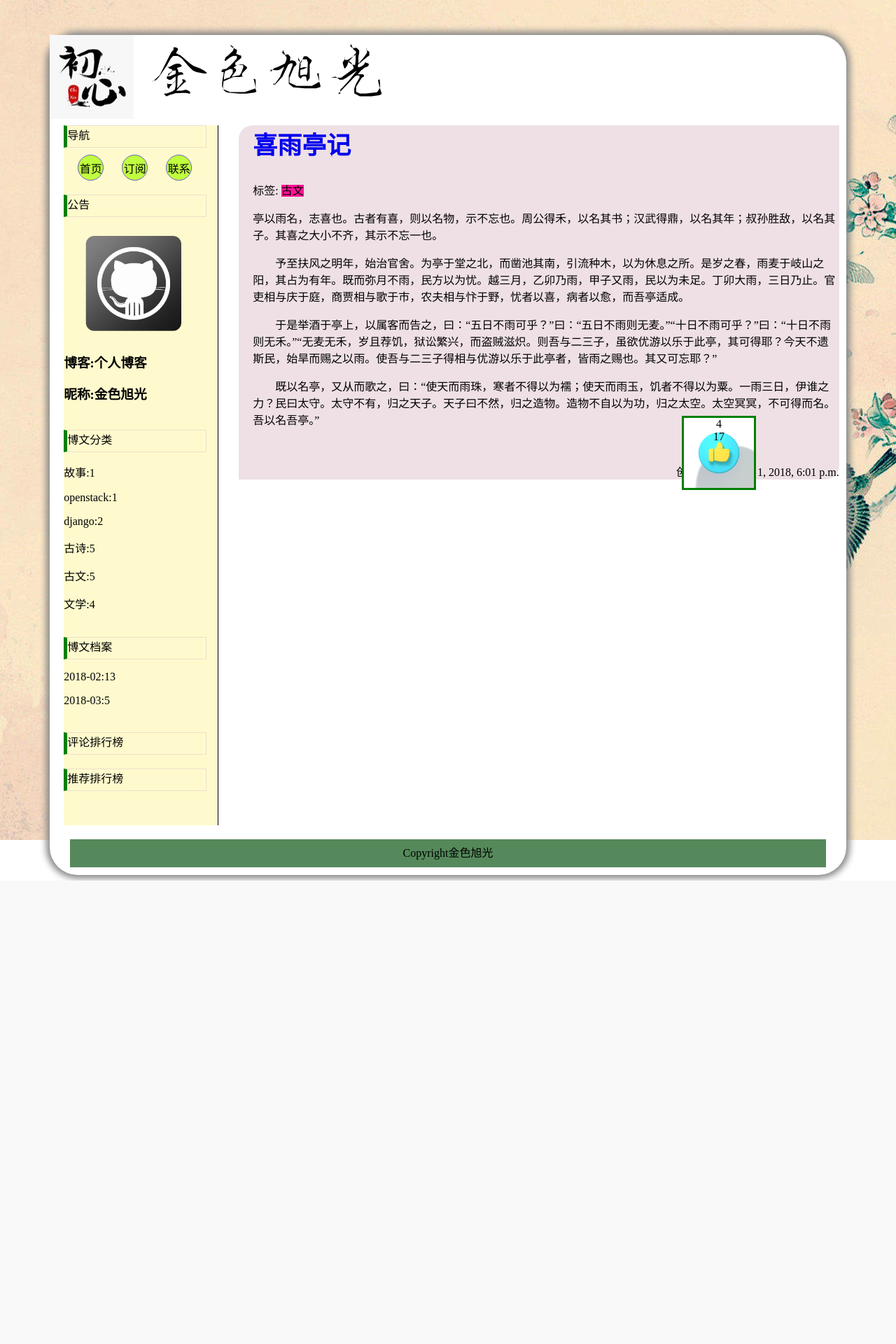
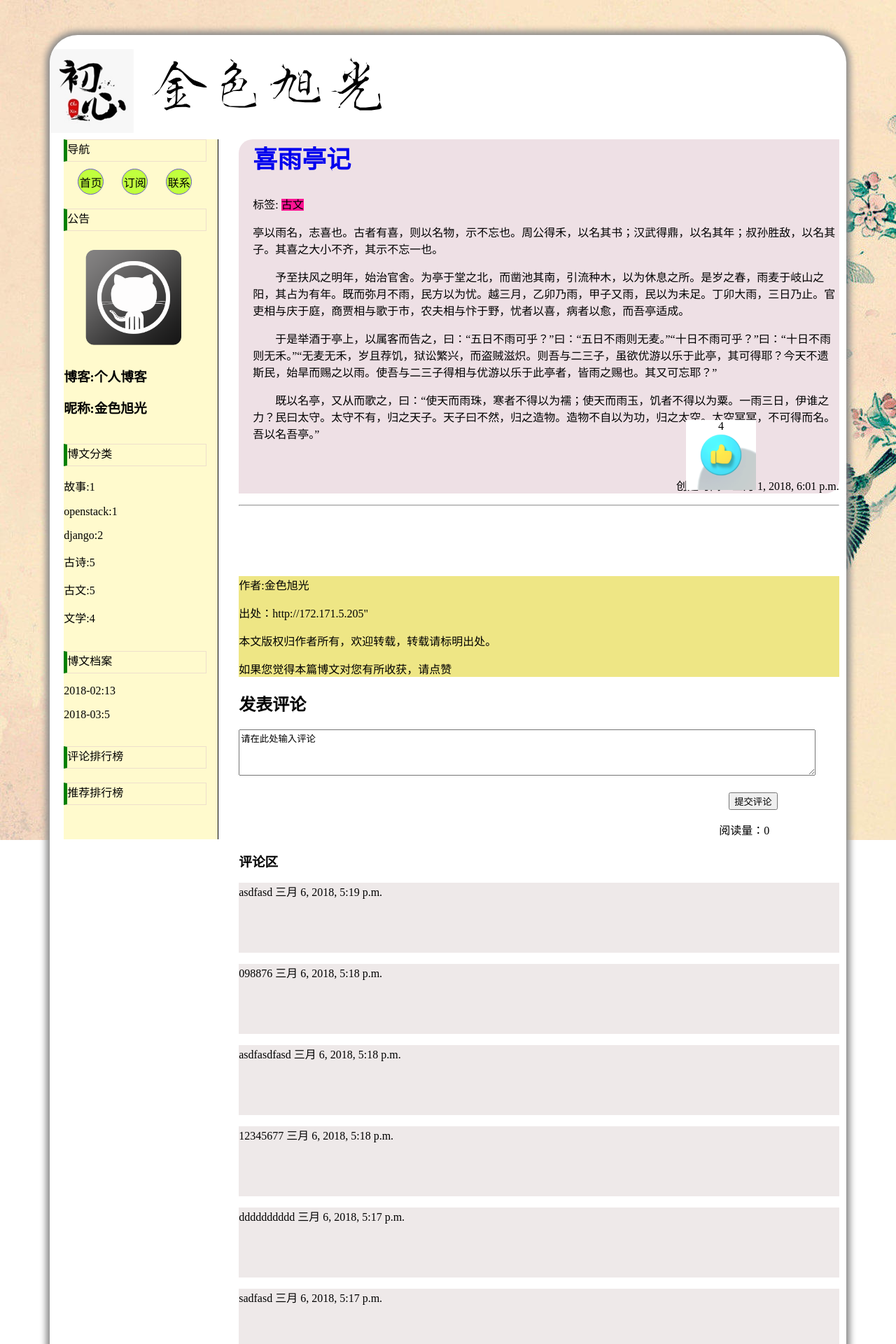
Before and after one commit to goldSunshine/blog, a Django app: page /post/17/ in a window 1280 px wide. Shown: the top 1920 px of the page at 70% size. Before the commit the page ends 1258 px from the top, so only its background shows below. Run offline with Django 3.2, Linux system fonts and the light colour scheme; data comes from the database, SQL or seed files in the repository; both versions use the stored data as it was after the commit.

Commit message:
2018.3.6

```diff
--- a/blog/models.py
+++ b/blog/models.py
@@ -11,6 +11,7 @@ class Article(models.Model):
     content = UEditorField("文章正文",height=300,width=1000,default="",blank=True,imagePath="uploads/blog/images/",
                            toolbars="besttome",filePath="uploads/blog/files")
     zan = models.IntegerField(default=0)
+    read_num = models.IntegerField(default=0)
 
 
     def __unicode__(self):
@@ -20,3 +21,16 @@ class Article(models.Model):
         ordering = ['-pub_date']
         verbose_name = "文章"
         verbose_name_plural = "文章"
+
+
+
+class Comment(models.Model):
+    art_id =  models.IntegerField()
+    discuss = models.CharField("评论",max_length = 500)
+    comment_time = models.DateTimeField("评论时间",auto_now=True,null=True)
+
+    def __unicode__(self):
+        return self.discuss
+
+    class Meta():
+        ordering = ['-comment_time']
--- a/blog/templates/post.html
+++ b/blog/templates/post.html
@@ -25,6 +25,8 @@ body{
     min-height:1200px;
     margin:50px auto auto auto;
     box-shadow: 0px 0px 10px 5px #888888;
+    position:relative;
+    overflow:hidden;
 }
 
 #title{
@@ -35,7 +37,8 @@ body{
 
 #container{
     width:100%;
-    height:1000px;
+    min-height:1000px;
+    height:auto;
     border-radius: 40px;
 }
 
@@ -55,7 +58,7 @@ body{
    height:40px;
    text-align:center;
    line-height:40px;
-   margin:20px auto auto auto;
+   margin:50px 0 30px 25px;
 }
 #page{
    text-align:center;
@@ -113,7 +116,7 @@ function zan()
 {
 
 var content=document.getElementById("zan")
-var content_id=document.getElementById("zan")
+var content_id=document.getElementById("articleid")
 //var num2 = parselnt(num.innerText)
 
 var string_num = content.innerText
@@ -123,7 +126,7 @@ var num = parseInt(string_num) + 1
 document.getElementById("zan").innerHTML=num
 $.ajax({
     url:"/handle_post/",
-    data:{'num':num,"id":string_id},
+    data:{'type':"zan",'num':num,"id":string_id},
     type:"POST",
     tradition:true,
     dataType:'json',
@@ -134,6 +137,31 @@ $.ajax({
 
 
 }
+
+function commit(){
+
+var text=document.getElementById("commenta").value;
+
+document.getElementById("show").style.display=""
+document.getElementById("show").innerHTML=text;
+
+document.getElementById("commenta").value="";
+var content_id=document.getElementById("articleid")
+var string_id = content_id.innerText
+$.ajax({
+    url:"/handle_post/",
+    data:{'type':"comment","comment":text,"id":string_id},
+    type:"POST",
+    tradition:true,
+    dataType:'json',
+    success: function( data ){
+        alert(1);
+      }
+});
+
+}
+
+
 </script>
 
 
@@ -168,13 +196,42 @@ $.ajax({
 
         <!--<p style="text-align:right">最后修改时间：{{post.update_time}}</p>-->
 
-<div style="width:100px;height:100px;position:fixed;bottom:100px;right:200px;border:3px solid green;background-image:url({% static 'good5.gif' %});background-size: 100% 100%;opacity:1;text-align:center;" onclick="zan()">
+<div style="width:100px;height:100px;position:fixed;bottom:100px;right:200px;border:0px solid green;background-image:url({% static 'good5.gif' %});background-size: 100% 100%;opacity:1;text-align:center;" onclick="zan()">
 <p  id="zan" style="margin:0 auto;">{{ post.zan }}</p>
-<p  id="articleid" style="margin:0 auto;">{{ post.id }}</p>
+<p  id="articleid" style="margin:0 auto;" hidden="hidden">{{ post.id }}</p>
 </div>
+
 </div><!--end for article-->
 
+<hr/>
+<div style="background-color:#EEE685;margin:100px auto auto auto;font-family: "Microsoft YaHei" ! important;;>
+<p>作者:金色旭光</p>
+<p>出处：http://172.171.5.205"</p>
+<p style="font-family: "Microsoft YaHei" ! important;">本文版权归作者所有，欢迎转载，转载请标明出处。</p>
+<p>如果您觉得本篇博文对您有所收获，请点赞</p>
+</div>
+<h2>发表评论</h2>
+<div >
+<textarea id="commenta" rows="4" cols="100" name="comment" form="usrform">
+请在此处输入评论</textarea>
+</div>
+<input type="submit" value="提交评论" style="margin-left:700px;margin-top:20px" onclick="commit()">
 
+
+<p style="margin-left:80%;">阅读量：{{ post.read_num  }}</p>
+
+<div id="comment_show" >
+<h3>评论区</h3>
+
+<div id="show" style="background-color:#EEE9E9;height:80px;display:none;" >
+</div>
+{% for i in comment %}
+<div style="background-color:#EEE9E9;height:100px">
+<p >{{ i.discuss  }} {{ i.comment_time  }} </p>
+
+</div>
+{% endfor  %}
+</div>
 
 
 </div><!--content-->
@@ -185,6 +242,8 @@ Copyright金色旭光
 </div>
 
 
+</div>
+
 </div><!--end for home-->
 
 
--- a/blog/views.py
+++ b/blog/views.py
@@ -1,6 +1,7 @@
 #coding:UTF-8
 from django.shortcuts import render
 from blog.models import Article
+from blog.models import Comment
 from django.http import HttpResponse
 from django.core.paginator import Paginator
 from django.core.paginator import EmptyPage
@@ -55,13 +56,21 @@ def art_type(post_list):
 
 
 def handle_post(request):
-    print "it is a test"
+    print "it is handle_post"
+    type_source = request.POST['type']
+    print type_source
 
-    num = request.POST['num']
-    id_art = request.POST['id']
-    print num
-    print id_art
-    Article.objects.filter(id=str(id)).update(zan=num)
+    if type_source == "comment":
+        print "this is comment"
+        text = request.POST['comment']
+        id_art = request.POST['id']
+        print text
+        print id_art
+        Comment.objects.create(art_id=id_art,discuss=text)
+    if type_source == "zan":
+        num = request.POST['num']
+        id_art = request.POST['id']
+        Article.objects.filter(id=str(id_art)).update(zan=num)
     return HttpResponse("<h1>test</h1>")
 
 
@@ -95,8 +104,13 @@ def home(request):
 
 def detail(request,id):
     post = Article.objects.get(id = str(id))
-    print post.zan
+    discuss = Comment.objects.filter(art_id = id)
+
+
+    Article.objects.filter(id=str(id)).update(read_num = post.read_num + 1)
+
+
     post_list = Article.objects.all()
     dict_document = art_document(post_list)
     dict_type = art_type(post_list)
-    return render(request,'post.html',{"post":post,"art_docu":dict_document,"art_type":dict_type})
+    return render(request,'post.html',{"post":post,"art_docu":dict_document,"art_type":dict_type,"comment":discuss})
```
Also changed, not shown: blog/templates/html_point.txt (+10 -0 lines), blog/migrations/0004_comment.py (added), blog/migrations/0005_auto_20180306_1554.py (added), blog/migrations/0006_auto_20180306_1556.py (added), blog/migrations/0007_article_read_num.py (added), db.sqlite3, 8 other files.
